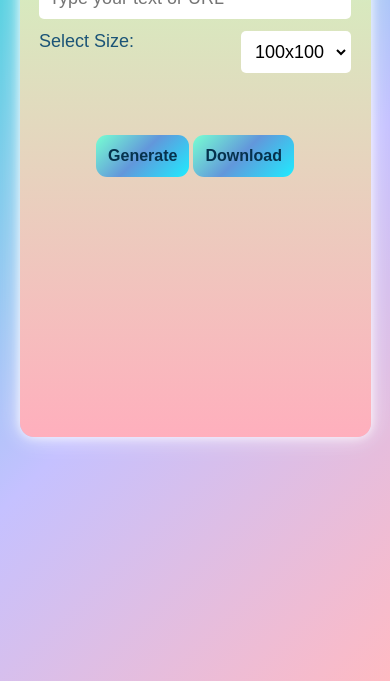
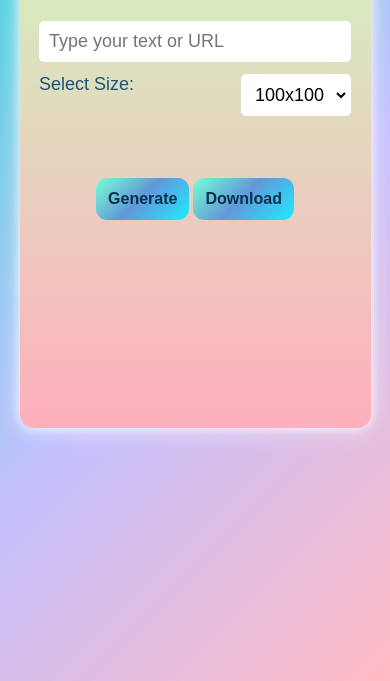
Before and after one commit to Marwa-Sayed9588/CodeClauseInternship-Url-Shortener, a website: page QR-Code Generation/qr.html in a window 390 px wide. Shown: the part 202-883 px from the top of the page. Drawn offline with Linux system fonts and the light colour scheme.

Commit message:
Update qr.css

```diff
--- a/QR-Code Generation/qr.css
+++ b/QR-Code Generation/qr.css
@@ -53,7 +53,7 @@ body{
 
 .nav-bg {
   position: absolute;
-  top: 79px;
+  top: 179px;
   left: 0;
   width: 100%;
   height: 295px;
@@ -71,16 +71,29 @@ body{
 
 .image
 {
-    margin-top: 12%;
 
-      margin-right: 200px; /* Adjust the margin-right value as needed */
+      margin-right: 200px;
 }
 
 .box
  {
-    width: 300px;
-    height: 600px;
-    margin-top: 100px; /* Adjust the margin-top value as needed */
+
+    margin-top: 30%;
+    background-image: linear-gradient(to top, #d5dee7 0%, #ffafbd 0%, #c9ffbf 100%);
+    padding: 5%;
+    width: 90%;
+    height: 70%;
+    max-width: 700px;
+    margin-top: 30%;
+    margin-left: 5%;
+    border-radius: 14px;
+    animation: shineGlow 1300s infinite alternate;
+
+
+}
+
+.qr-header{
+  margin-top:60px;
 }
 }
 
@@ -88,12 +101,12 @@ body{
 
 .image {
     float: right;
-    width: 25%; /* Set a percentage width for responsiveness */
+    width: 25%;
     max-width: 400px;
     height: auto;
     margin-top: 30px;
     margin-right: 5%;
-    animation: shineGlow 0.4s infinite alternate;
+    animation: shineGlow 0.3s infinite alternate;
 }
 
 .box {
@@ -102,7 +115,7 @@ body{
     width: 90%;
     max-width: 700px;
     margin-top: 10%;
-    margin-left: 5%; /* Adjust the margin-left value as needed */
+    margin-left: 5%;
     border-radius: 14px;
     animation: shineGlow 1300s infinite alternate;
 }
```
